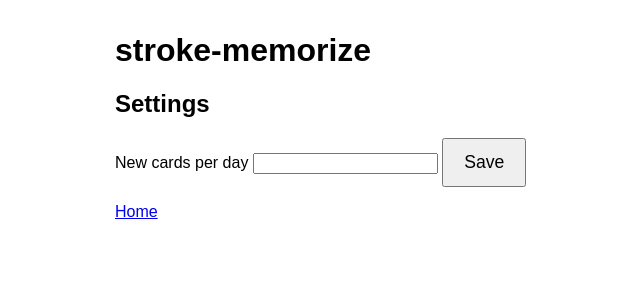
After one commit to baby-bell/stroke-order-memorize, a FastAPI app: template app/templates/settings.html in a window 1280 px wide. The commit adds this page. Shown: the top 300 px of the page, without its empty margins (225-865 px from the left). Run offline with FastAPI, Linux system fonts and the light colour scheme; the template is opened without the code that fills it, so the values that code supplies are empty.

Commit message:
feat: add /settings page for live-configurable new cards per day
Co-Authored-By: Claude Opus 4.6 <noreply@anthropic.com>

```diff
--- a/app/routes.py
+++ b/app/routes.py
@@ -223,3 +223,41 @@ async def session_done(request: Request):
 @router.get("/stats", response_class=HTMLResponse)
 async def stats(request: Request, db: Database = Depends(get_db)):
     return templates.TemplateResponse(request, "stats.html", db.get_stats())
+
+
+@router.get("/settings", response_class=HTMLResponse)
+async def settings_page(request: Request, db: Database = Depends(get_db)):
+    return templates.TemplateResponse(
+        request,
+        "settings.html",
+        {
+            "new_cards_per_day": db.get_setting(
+                "new_cards_per_day", _DEFAULT_NEW_CARDS_PER_DAY
+            ),
+        },
+    )
+
+
+@router.post("/settings", response_class=HTMLResponse)
+async def settings_update(
+    request: Request,
+    new_cards_per_day: Annotated[str, Form()],
+    db: Database = Depends(get_db),
+):
+    try:
+        value = int(new_cards_per_day)
+        if value < 0:
+            raise ValueError
+    except (ValueError, TypeError):
+        return templates.TemplateResponse(
+            request,
+            "settings.html",
+            {
+                "new_cards_per_day": db.get_setting(
+                    "new_cards_per_day", _DEFAULT_NEW_CARDS_PER_DAY
+                ),
+                "error": "New cards per day must be a non-negative integer.",
+            },
+        )
+    db.set_setting("new_cards_per_day", str(value))
+    return RedirectResponse("/settings", status_code=303)
--- a/app/templates/home.html
+++ b/app/templates/home.html
@@ -8,5 +8,5 @@
 {% if due_count > 0 %}
 <p><a href="/session"><button>Start Session</button></a></p>
 {% endif %}
-<p><a href="/stats">Statistics</a></p>
+<p><a href="/stats">Statistics</a> · <a href="/settings">Settings</a></p>
 {% endblock %}
--- /dev/null
+++ b/app/templates/settings.html
@@ -0,0 +1,14 @@
+{% extends "base.html" %}
+{% block content %}
+<h2>Settings</h2>
+{% if error %}
+<p style="color: red;">Error: {{ error }}</p>
+{% endif %}
+<form method="post" action="/settings">
+  <label for="new_cards_per_day">New cards per day</label>
+  <input type="number" id="new_cards_per_day" name="new_cards_per_day"
+         value="{{ new_cards_per_day }}" min="0">
+  <button type="submit">Save</button>
+</form>
+<p><a href="/">Home</a></p>
+{% endblock %}
```
Also changed, not shown: tests/test_routes.py (+55 -0 lines).
